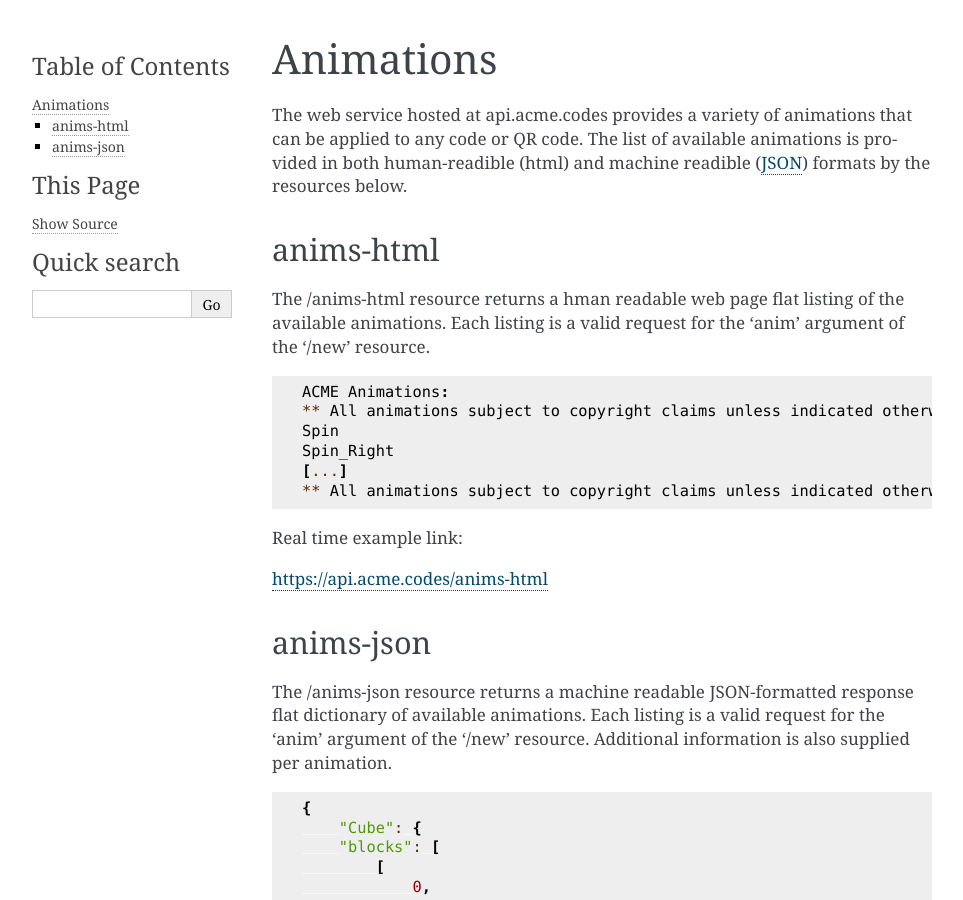
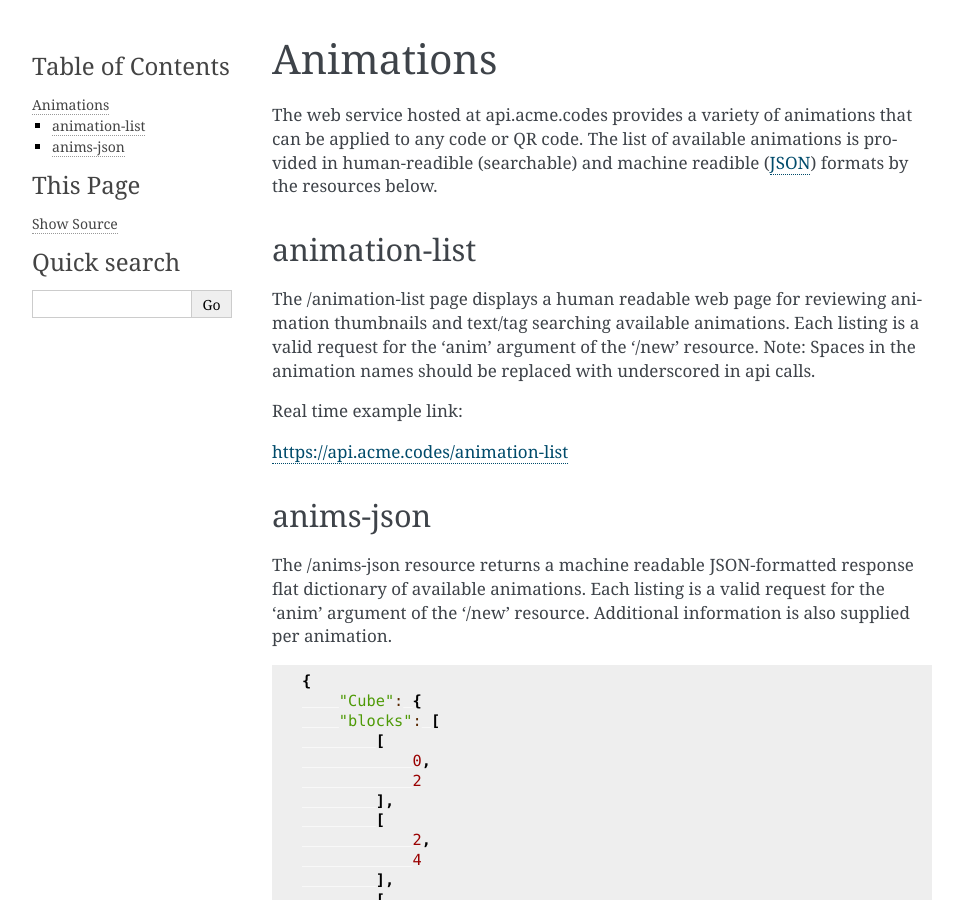
Before and after one commit to pcmillerAcme/docs, a Sphinx documentation site: the page built from source/animations.rst, in a window 1280 px wide and 900 px high. Shown: the whole window, without its empty margins (148-1111 px from the left). Built offline with Sphinx 7.4.7, drawn with Linux system fonts in a browser that asks for light colours.

Commit message:
Updated reference to newer animation list page.

```diff
--- a/source/animations.rst
+++ b/source/animations.rst
@@ -6,24 +6,16 @@
 Animations
 ##########
 
-The web service hosted at api.acme.codes provides a variety of animations that can be applied to any code or QR code. The list of available animations is provided in both human-readible (html) and machine readible (`JSON <https://en.wikipedia.org/wiki/JSON>`_) formats by the resources below.
+The web service hosted at api.acme.codes provides a variety of animations that can be applied to any code or QR code. The list of available animations is provided in human-readible (searchable) and machine readible (`JSON <https://en.wikipedia.org/wiki/JSON>`_) formats by the resources below.
 
-anims-html
-""""""""""
+animation-list
+""""""""""""""
 
-The /anims-html resource returns a hman readable web page flat listing of the available animations. Each listing is a valid request for the 'anim' argument of the '/new' resource.
-::
-
-    ACME Animations:
-    ** All animations subject to copyright claims unless indicated otherwise. **
-    Spin
-    Spin_Right
-    [...]
-    ** All animations subject to copyright claims unless indicated otherwise. **
+The /animation-list page displays a human readable web page for reviewing animation thumbnails and text/tag searching available animations. Each listing is a valid request for the 'anim' argument of the '/new' resource. Note: Spaces in the animation names should be replaced with underscored in api calls.
 
 Real time example link:
 
-`https://api.acme.codes/anims-html <https://api.acme.codes/anims-html>`_
+`https://api.acme.codes/animation-list <https://api.acme.codes/animation-list>`_
 
 anims-json
 """"""""""
```
